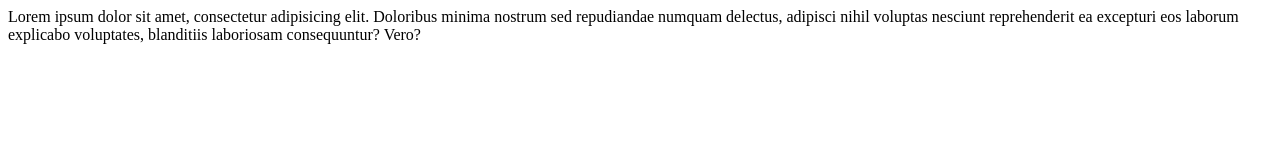
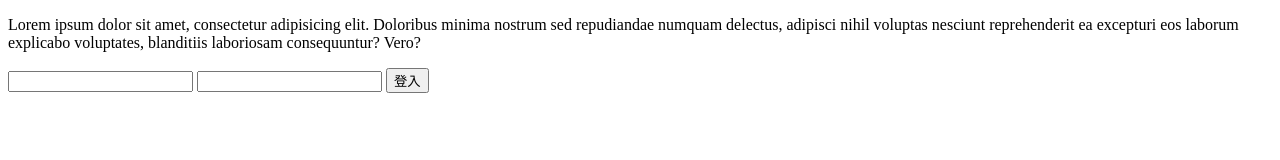
Before and after one commit to happy810312/Test1, a plain HTML site: page index.html in a window 1280 px wide. Drawn offline with Linux system fonts and the light colour scheme.

Commit message:
Add a login form

```diff
--- a/index.html
+++ b/index.html
@@ -7,9 +7,16 @@
     <title>Document</title>
   </head>
   <body>
-    Lorem ipsum dolor sit amet, consectetur adipisicing elit. Doloribus minima
-    nostrum sed repudiandae numquam delectus, adipisci nihil voluptas nesciunt
-    reprehenderit ea excepturi eos laborum explicabo voluptates, blanditiis
-    laboriosam consequuntur? Vero?
+    <p>
+      Lorem ipsum dolor sit amet, consectetur adipisicing elit. Doloribus minima
+      nostrum sed repudiandae numquam delectus, adipisci nihil voluptas nesciunt
+      reprehenderit ea excepturi eos laborum explicabo voluptates, blanditiis
+      laboriosam consequuntur? Vero?
+    </p>
+    <form action="">
+      <input type="email" />
+      <input type="password" />
+      <button>登入</button>
+    </form>
   </body>
 </html>
```
